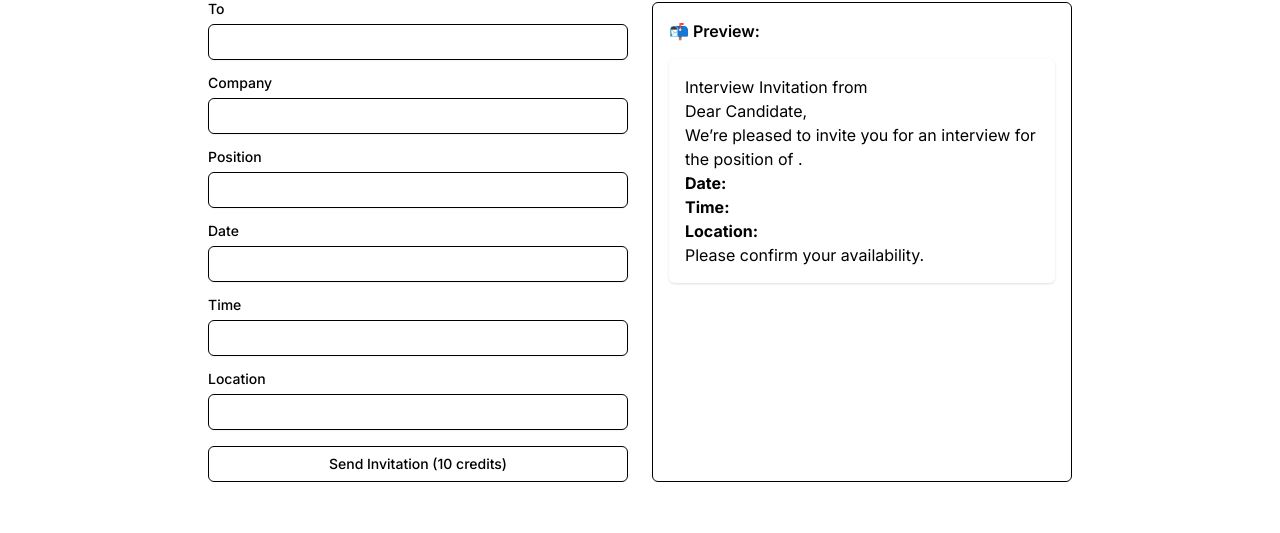
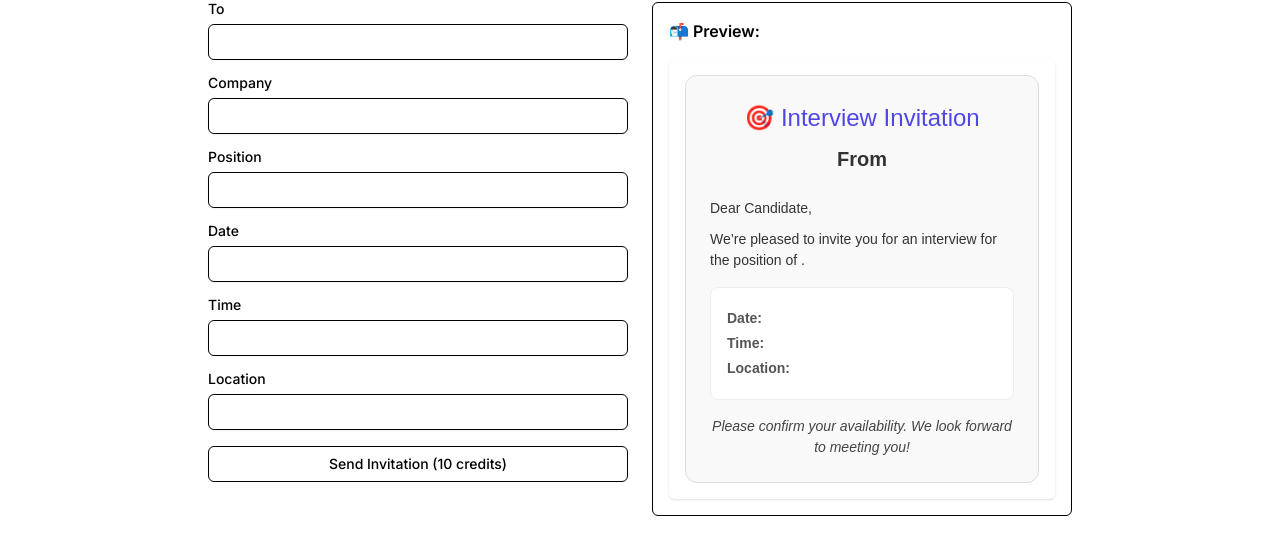
Before and after one commit to Abusha-Ansari/Mail-Assist, a Next.js app: page /send/1/interview-invite in a window 1280 px wide. Shown: the part 199-732 px from the top of the page. Built offline with nearby package versions, Linux system fonts and the light colour scheme; no server answers.

Commit message:
fix: email template style change

```diff
--- a/templates/EventReminderTemplate.tsx
+++ b/templates/EventReminderTemplate.tsx
@@ -1,14 +1,64 @@
 import { EventReminderTemplateProps } from "@/interfaces/interfaces";
 
-export const EventReminderTemplate = ({ eventName, date, time, venue }: EventReminderTemplateProps) => (
-  <div>
-    <h1>⏰ Reminder: {eventName}</h1>
-    <p>Your event is coming up!</p>
-    <ul>
-      <li><strong>Date:</strong> {date}</li>
-      <li><strong>Time:</strong> {time}</li>
-      <li><strong>Venue:</strong> {venue}</li>
-    </ul>
-    <p>Looking forward to your presence.</p>
+export const EventReminderTemplate = ({
+  eventName,
+  date,
+  time,
+  venue,
+}: EventReminderTemplateProps) => (
+  <div
+    style={{
+      maxWidth: "600px",
+      margin: "0 auto",
+      padding: "24px",
+      backgroundColor: "#f9f9f9",
+      color: "#333",
+      fontFamily: "Arial, sans-serif",
+      borderRadius: "12px",
+      border: "1px solid #ddd",
+    }}
+  >
+    <div style={{ textAlign: "center", marginBottom: "24px" }}>
+      <h1 style={{ fontSize: "24px", marginBottom: "8px", color: "#4F46E5" }}>
+        ⏰ Event Reminder
+      </h1>
+      <h2 style={{ fontSize: "20px", margin: "0", fontWeight: "bold" }}>
+        {eventName}
+      </h2>
+      <p style={{ fontSize: "14px", color: "#777" }}>
+        Don't forget! Here's your event information:
+      </p>
+    </div>
+
+    <div
+      style={{
+        backgroundColor: "#fff",
+        padding: "16px",
+        borderRadius: "8px",
+        border: "1px solid #eee",
+        marginBottom: "12px",
+      }}
+    >
+      <p style={{ margin: "4px 0", fontSize: "14px", color: "#555" }}>
+        <strong>Date:</strong> {date}
+      </p>
+      <p style={{ margin: "4px 0", fontSize: "14px", color: "#555" }}>
+        <strong>Time:</strong> {time}
+      </p>
+      <p style={{ margin: "4px 0", fontSize: "14px", color: "#555" }}>
+        <strong>Venue:</strong> {venue}
+      </p>
+    </div>
+
+    <p
+      style={{
+        fontStyle: "italic",
+        textAlign: "center",
+        marginTop: "20px",
+        color: "#444",
+      }}
+    >
+      We're looking forward to your presence. See you there!
+    </p>
   </div>
 );
--- a/templates/InterviewInviteTemplate.tsx
+++ b/templates/InterviewInviteTemplate.tsx
@@ -7,17 +7,64 @@ export const InterviewInviteTemplate = ({
   time,
   location,
 }: InterviewInviteTemplateProps) => (
-  <div>
-    <h1>Interview Invitation from {company}</h1>
-    <p>Dear Candidate,</p>
-    <p>
-      We’re pleased to invite you for an interview for the position of <strong>{position}</strong>.
+  <div
+    style={{
+      maxWidth: "600px",
+      margin: "0 auto",
+      padding: "24px",
+      backgroundColor: "#f9f9f9",
+      color: "#333",
+      fontFamily: "Arial, sans-serif",
+      borderRadius: "12px",
+      border: "1px solid #ddd",
+    }}
+  >
+    <div style={{ textAlign: "center", marginBottom: "24px" }}>
+      <h1 style={{ fontSize: "24px", marginBottom: "8px", color: "#4F46E5" }}>
+        🎯 Interview Invitation
+      </h1>
+      <h2 style={{ fontSize: "20px", margin: "0", fontWeight: "bold" }}>
+        From {company}
+      </h2>
+    </div>
+
+    <div style={{ marginBottom: "16px" }}>
+      <p style={{ fontSize: "14px", margin: "0 0 10px 0" }}>Dear Candidate,</p>
+      <p style={{ fontSize: "14px", margin: "0 0 10px 0" }}>
+        We’re pleased to invite you for an interview for the position of{" "}
+        <strong>{position}</strong>.
+      </p>
+    </div>
+
+    <div
+      style={{
+        backgroundColor: "#fff",
+        padding: "16px",
+        borderRadius: "8px",
+        border: "1px solid #eee",
+        marginBottom: "16px",
+      }}
+    >
+      <p style={{ margin: "4px 0", fontSize: "14px", color: "#555" }}>
+        <strong>Date:</strong> {date}
+      </p>
+      <p style={{ margin: "4px 0", fontSize: "14px", color: "#555" }}>
+        <strong>Time:</strong> {time}
+      </p>
+      <p style={{ margin: "4px 0", fontSize: "14px", color: "#555" }}>
+        <strong>Location:</strong> {location}
+      </p>
+    </div>
+
+    <p
+      style={{
+        fontSize: "14px",
+        fontStyle: "italic",
+        textAlign: "center",
+        color: "#444",
+      }}
+    >
+      Please confirm your availability. We look forward to meeting you!
     </p>
-    <p>
-      <strong>Date:</strong> {date}<br />
-      <strong>Time:</strong> {time}<br />
-      <strong>Location:</strong> {location}
-    </p>
-    <p>Please confirm your availability.</p>
   </div>
 );
--- a/templates/JobOfferTemplate.tsx
+++ b/templates/JobOfferTemplate.tsx
@@ -1,11 +1,54 @@
-// templates/JobOfferTemplate.tsx
 import { JobOfferTemplateProps } from "@/interfaces/interfaces";
 
-export const JobOfferTemplate = ({ company, position, description }: JobOfferTemplateProps) => (
-  <div>
-    <h1>You're Invited to Join {company}!</h1>
-    <p><strong>Position:</strong> {position}</p>
-    <p><strong>Description:</strong> {description}</p>
-    <p>We hope to hear from you soon.</p>
+export const JobOfferTemplate = ({
+  company,
+  position,
+  description,
+}: JobOfferTemplateProps) => (
+  <div
+    style={{
+      maxWidth: "600px",
+      margin: "0 auto",
+      padding: "24px",
+      backgroundColor: "#f9f9f9",
+      color: "#333",
+      fontFamily: "Arial, sans-serif",
+      borderRadius: "12px",
+      border: "1px solid #ddd",
+    }}
+  >
+    <div style={{ textAlign: "center", marginBottom: "24px" }}>
+      <h1 style={{ fontSize: "24px", marginBottom: "8px", color: "#16A34A" }}>
+        🎉 You're Invited to Join {company}!
+      </h1>
+    </div>
+
+    <div
+      style={{
+        backgroundColor: "#fff",
+        padding: "16px",
+        borderRadius: "8px",
+        border: "1px solid #eee",
+        marginBottom: "16px",
+      }}
+    >
+      <p style={{ margin: "8px 0", fontSize: "14px", color: "#555" }}>
+        <strong>Position:</strong> {position}
+      </p>
+      <p style={{ margin: "8px 0", fontSize: "14px", color: "#555" }}>
+        <strong>Description:</strong> {description}
+      </p>
+    </div>
+
+    <p
+      style={{
+        fontSize: "14px",
+        textAlign: "center",
+        color: "#444",
+        fontStyle: "italic",
+      }}
+    >
+      We hope to hear from you soon. Welcome aboard!
+    </p>
   </div>
 );
--- a/templates/PaymentConfirmationTemplate.tsx
+++ b/templates/PaymentConfirmationTemplate.tsx
@@ -6,11 +6,57 @@ export const PaymentConfirmationTemplate = ({
   transactionId,
   date,
 }: PaymentConfirmationTemplateProps) => (
-  <div>
-    <h1>💳 Payment Confirmation</h1>
-    <p>Hello {recipientName},</p>
-    <p>We’ve received your payment of <strong>${amount}</strong> on {date}.</p>
-    <p><strong>Transaction ID:</strong> {transactionId}</p>
-    <p>Thank you for your purchase!</p>
+  <div
+    style={{
+      maxWidth: "600px",
+      margin: "0 auto",
+      padding: "24px",
+      backgroundColor: "#f9f9f9",
+      color: "#333",
+      fontFamily: "Arial, sans-serif",
+      borderRadius: "12px",
+      border: "1px solid #ddd",
+    }}
+  >
+    <div style={{ textAlign: "center", marginBottom: "24px" }}>
+      <h1 style={{ fontSize: "24px", color: "#0EA5E9", margin: "0" }}>
+        💳 Payment Confirmation
+      </h1>
+    </div>
+
+    <p style={{ fontSize: "14px", marginBottom: "10px" }}>
+      Hello <strong>{recipientName}</strong>,
+    </p>
+
+    <p style={{ fontSize: "14px", marginBottom: "10px" }}>
+      We’ve received your payment of{" "}
+      <strong style={{ color: "#16A34A" }}>${amount}</strong> on{" "}
+      <strong>{date}</strong>.
+    </p>
+
+    <div
+      style={{
+        backgroundColor: "#fff",
+        padding: "16px",
+        borderRadius: "8px",
+        border: "1px solid #eee",
+        marginBottom: "16px",
+      }}
+    >
+      <p style={{ margin: "4px 0", fontSize: "14px", color: "#555" }}>
+        <strong>Transaction ID:</strong> {transactionId}
+      </p>
+    </div>
+
+    <p
+      style={{
+        fontSize: "14px",
+        color: "#444",
+        textAlign: "center",
+        fontStyle: "italic",
+      }}
+    >
+      Thank you for your purchase!
+    </p>
   </div>
 );
--- a/templates/ThankYouTemplate.tsx
+++ b/templates/ThankYouTemplate.tsx
@@ -1,9 +1,42 @@
 import { ThankYouTemplateProps } from "@/interfaces/interfaces";
 
-export const ThankYouTemplate = ({ recipientName, message }: ThankYouTemplateProps) => (
-  <div>
-    <h1>🙏 Thank You, {recipientName}!</h1>
-    <p>{message}</p>
-    <p>Best regards,<br />Mail Assist</p>
+export const ThankYouTemplate = ({
+  recipientName,
+  message,
+}: ThankYouTemplateProps) => (
+  <div
+    style={{
+      maxWidth: "600px",
+      margin: "0 auto",
+      padding: "24px",
+      backgroundColor: "#fefce8",
+      color: "#333",
+      fontFamily: "Arial, sans-serif",
+      borderRadius: "12px",
+      border: "1px solid #facc15",
+    }}
+  >
+    <div style={{ textAlign: "center", marginBottom: "24px" }}>
+      <h1 style={{ fontSize: "24px", color: "#ca8a04", margin: "0" }}>
+        🙏 Thank You, {recipientName}!
+      </h1>
+    </div>
+
+    <p style={{ fontSize: "14px", marginBottom: "16px", lineHeight: "1.6" }}>
+      {message}
+    </p>
+
+    <p
+      style={{
+        fontSize: "14px",
+        textAlign: "right",
+        marginTop: "32px",
+        fontStyle: "italic",
+        color: "#555",
+      }}
+    >
+      Best regards,<br />
+      <strong>Mail Assist</strong>
+    </p>
   </div>
 );
```
